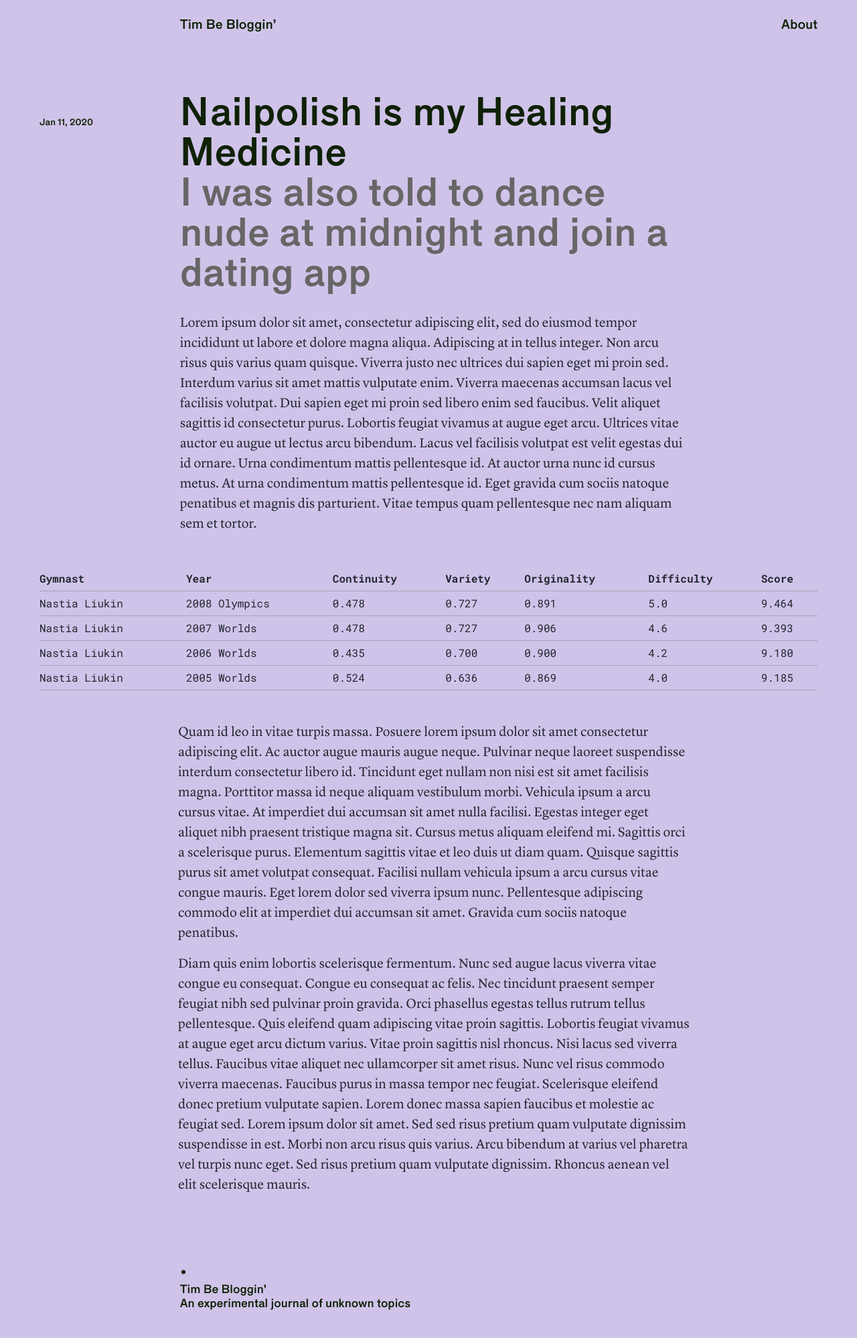
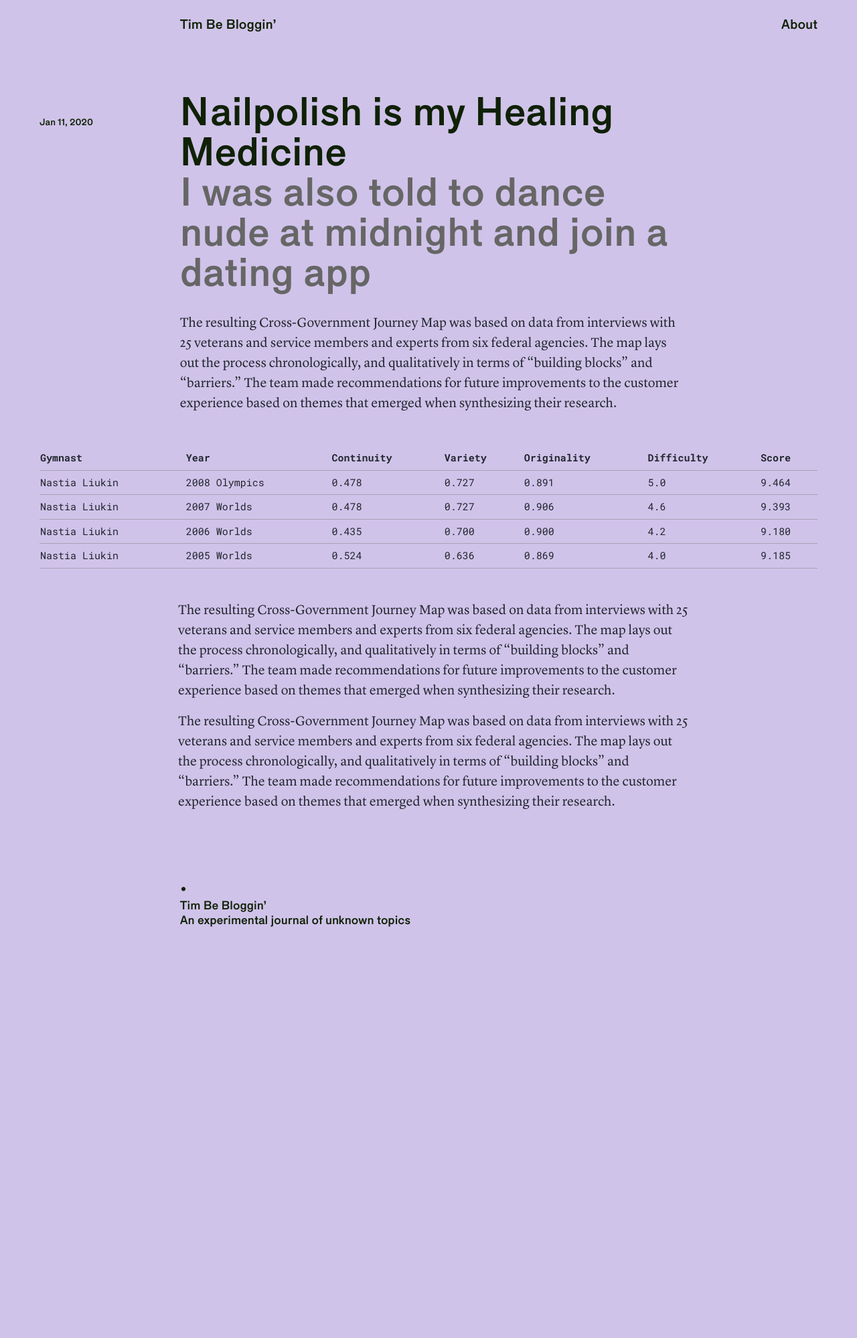
Before and after one commit to timtimtimtimofficial/composition-deduction, a Jekyll site: the page built from _posts/2020-05-29-nailpolish-medicine.html, in a window 1280 px wide. Shown: the whole page at 67% size. Built offline with Jekyll 4.4.1, drawn with Linux system fonts in a browser that asks for light colours; after the commit the page ends 1425 px from its top, so only the background shows below that.

Commit message:
fixed table styles

```diff
--- a/_posts/2020-05-29-nailpolish-medicine.html
+++ b/_posts/2020-05-29-nailpolish-medicine.html
@@ -8,12 +8,12 @@
 ---
 
 <p>
-  Lorem ipsum dolor sit amet, consectetur adipiscing elit, sed do eiusmod tempor incididunt ut labore et dolore magna aliqua. Adipiscing at in tellus integer. Non arcu risus quis varius quam quisque. Viverra justo nec ultrices dui sapien eget mi proin sed. Interdum varius sit amet mattis vulputate enim. Viverra maecenas accumsan lacus vel facilisis volutpat. Dui sapien eget mi proin sed libero enim sed faucibus. Velit aliquet sagittis id consectetur purus. Lobortis feugiat vivamus at augue eget arcu. Ultrices vitae auctor eu augue ut lectus arcu bibendum. Lacus vel facilisis volutpat est velit egestas dui id ornare. Urna condimentum mattis pellentesque id. At auctor urna nunc id cursus metus. At urna condimentum mattis pellentesque id. Eget gravida cum sociis natoque penatibus et magnis dis parturient. Vitae tempus quam pellentesque nec nam aliquam sem et tortor.
+  The resulting Cross-Government Journey Map was based on data from interviews with 25 veterans and service members and experts from six federal agencies. The map lays out the process chronologically, and qualitatively in terms of “building blocks” and “barriers.” The team made recommendations for future improvements to the customer experience based on themes that emerged when synthesizing their research.
 </p>
 
 </div>
   <div class="col-12 px-0 pt-md-4 pt-2 pb-md-4 pb-2 post-body">
-    <table width=100% class="table-lg">
+    <table width=100% class="post-table-lg">
       {% for row in site.data.liukin %}
         {% if forloop.first %}
         <tr>
@@ -28,7 +28,7 @@
         {% endtablerow %}
       {% endfor %}
     </table>
-    <table width=100% class="table-sm">
+    <table width=100% class="post-table-sm">
       {% for row in site.data.liukin-sm %}
         {% if forloop.first %}
         <tr>
@@ -48,8 +48,8 @@
 <div class="col-12 col-md-10 offset-md-1 offset-lg-2 col-lg-8 mt-4 pl-lg-3 pb-2 pb-lg-2 px-0 post-body">
 
 <p>
-  Quam id leo in vitae turpis massa. Posuere lorem ipsum dolor sit amet consectetur adipiscing elit. Ac auctor augue mauris augue neque. Pulvinar neque laoreet suspendisse interdum consectetur libero id. Tincidunt eget nullam non nisi est sit amet facilisis magna. Porttitor massa id neque aliquam vestibulum morbi. Vehicula ipsum a arcu cursus vitae. At imperdiet dui accumsan sit amet nulla facilisi. Egestas integer eget aliquet nibh praesent tristique magna sit. Cursus metus aliquam eleifend mi. Sagittis orci a scelerisque purus. Elementum sagittis vitae et leo duis ut diam quam. Quisque sagittis purus sit amet volutpat consequat. Facilisi nullam vehicula ipsum a arcu cursus vitae congue mauris. Eget lorem dolor sed viverra ipsum nunc. Pellentesque adipiscing commodo elit at imperdiet dui accumsan sit amet. Gravida cum sociis natoque penatibus.
+  The resulting Cross-Government Journey Map was based on data from interviews with 25 veterans and service members and experts from six federal agencies. The map lays out the process chronologically, and qualitatively in terms of “building blocks” and “barriers.” The team made recommendations for future improvements to the customer experience based on themes that emerged when synthesizing their research.
 </p>
 <p>
-  Diam quis enim lobortis scelerisque fermentum. Nunc sed augue lacus viverra vitae congue eu consequat. Congue eu consequat ac felis. Nec tincidunt praesent semper feugiat nibh sed pulvinar proin gravida. Orci phasellus egestas tellus rutrum tellus pellentesque. Quis eleifend quam adipiscing vitae proin sagittis. Lobortis feugiat vivamus at augue eget arcu dictum varius. Vitae proin sagittis nisl rhoncus. Nisi lacus sed viverra tellus. Faucibus vitae aliquet nec ullamcorper sit amet risus. Nunc vel risus commodo viverra maecenas. Faucibus purus in massa tempor nec feugiat. Scelerisque eleifend donec pretium vulputate sapien. Lorem donec massa sapien faucibus et molestie ac feugiat sed. Lorem ipsum dolor sit amet. Sed sed risus pretium quam vulputate dignissim suspendisse in est. Morbi non arcu risus quis varius. Arcu bibendum at varius vel pharetra vel turpis nunc eget. Sed risus pretium quam vulputate dignissim. Rhoncus aenean vel elit scelerisque mauris.
+  The resulting Cross-Government Journey Map was based on data from interviews with 25 veterans and service members and experts from six federal agencies. The map lays out the process chronologically, and qualitatively in terms of “building blocks” and “barriers.” The team made recommendations for future improvements to the customer experience based on themes that emerged when synthesizing their research.
 </p>
--- a/assets/_sass/site.scss
+++ b/assets/_sass/site.scss
@@ -183,17 +183,17 @@
 
 .post-body table {
   @include monospace();
-  font-size: 16px;
+  font-size: 15px;
 }
 
-.table-lg {
+.post-table-lg {
   display: table;
   @media only screen and (max-width: 992px) {
     display:none;
   }
 }
 
-.table-sm {
+.post-table-sm {
   display: none;
   @media only screen and (max-width: 992px) {
     display: table;
@@ -205,7 +205,8 @@
 }
 
 .post-body th, td {
-  padding: 6px 0px;
+  padding-top: 6px;
+  padding-bottom: 7px;
 }
 
 .post-img img {
```
Also changed, not shown: 3 other files.
